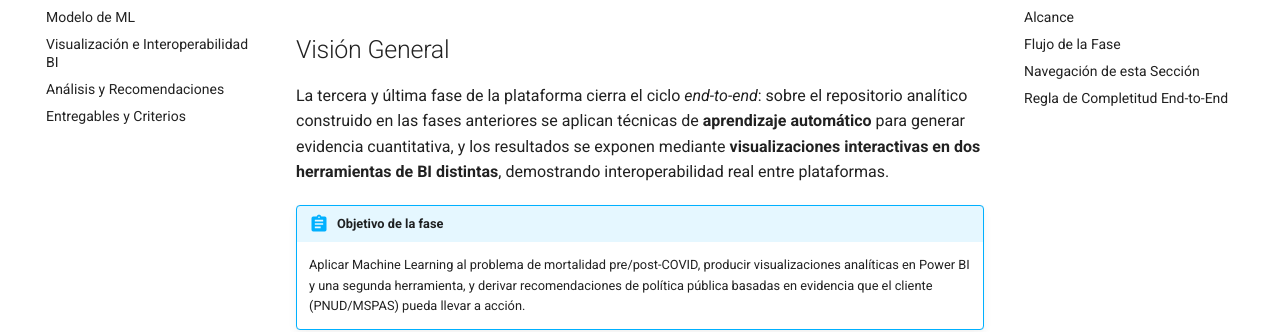
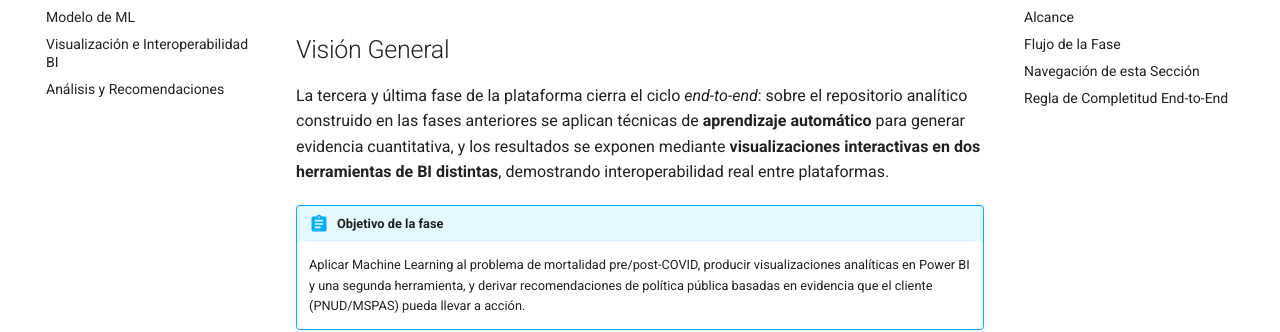
Before and after one commit to betebetoven2/semi2-mortalidad, an MkDocs documentation site: the page built from docs/analitica/index.md, in a window 1280 px wide. Shown: the part 196-528 px from the top of the page. Built offline with MkDocs 1.6.1 and Material for MkDocs 9.7.7, drawn with Linux system fonts in a browser that asks for light colours.

Commit message:
Remove "Entregables y Criterios" section from analytical navigation in mkdocs.yml

```diff
--- a/mkdocs.yml
+++ b/mkdocs.yml
@@ -49,7 +49,6 @@ nav:
       - Modelo de ML: analitica/modelo_ml.md
       - Visualización e Interoperabilidad BI: analitica/bi_interoperabilidad.md
       - Análisis y Recomendaciones: analitica/analisis_recomendaciones.md
-      - Entregables y Criterios: analitica/entregables.md
   - Ética y Gobernanza:
       - Marco Ético: etica/index.md
       - Plan de Anonimización: etica/anonimizacion.md
```
